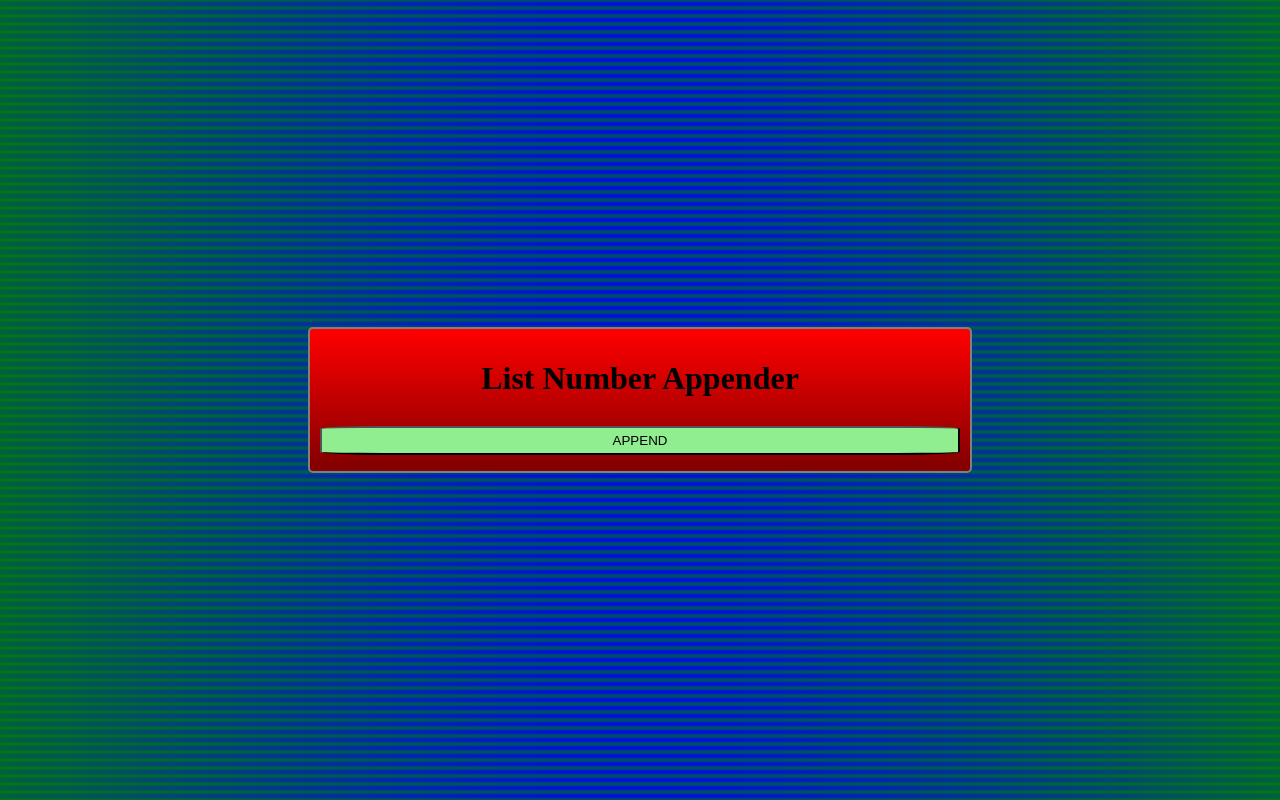
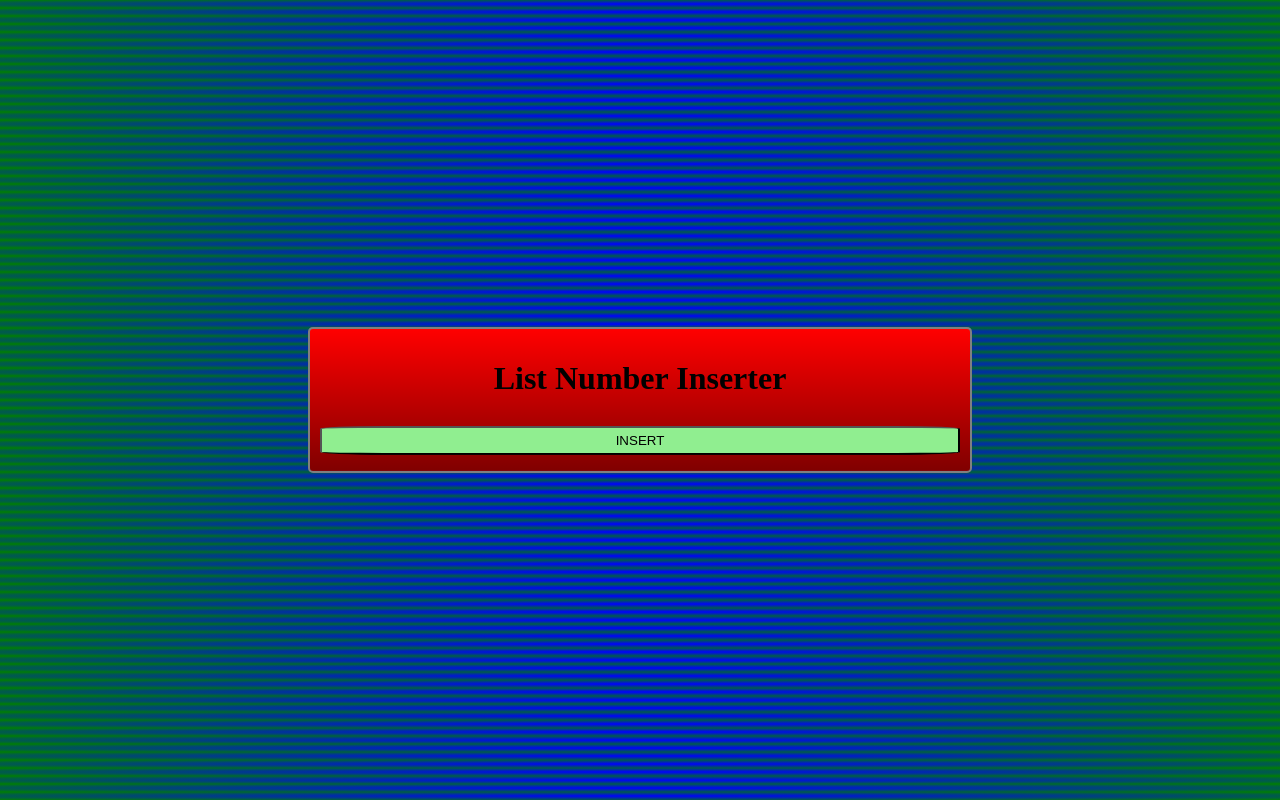
Before and after one commit to Monk4156/JS-Projects, a plain HTML site: page List Number Inserter/index.html in a window 1280 px wide. Drawn offline with Linux system fonts and the light colour scheme.

Commit message:
First Commit

```diff
--- a/List Editor/index.html
+++ b/List Number Inserter/index.html
@@ -5,15 +5,15 @@
     <meta name="viewport" content="width=device-width, initial-scale=1.0">
     <script src="List.js"></script>
     <link rel="stylesheet" href="styles.css">
-    <title>List Number Appender</title>
+    <title>List Number Inserter</title>
 </head>
 <body>
     <main>
     <div id="container">
-        <h1>List Number Appender</h1>
+        <h1>List Number Inserter</h1>
         <ul>
         </ul>
-        <button onclick="Add()">APPEND</button>
+        <button onclick="Add()">INSERT</button>
     </div>
     </main>
 </body>
```
Also changed, not shown: List Number Inserter/List.js (renamed from List Editor/List.js), List Number Inserter/styles.css (renamed from List Editor/styles.css).
